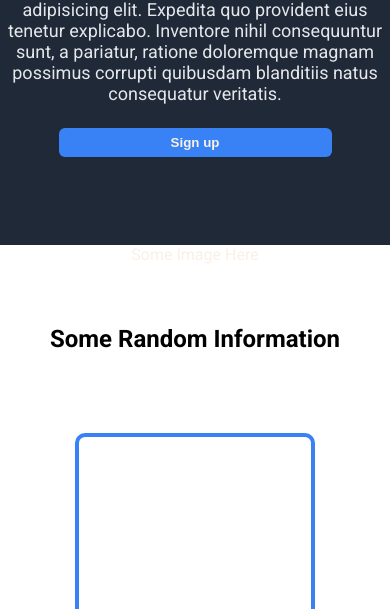
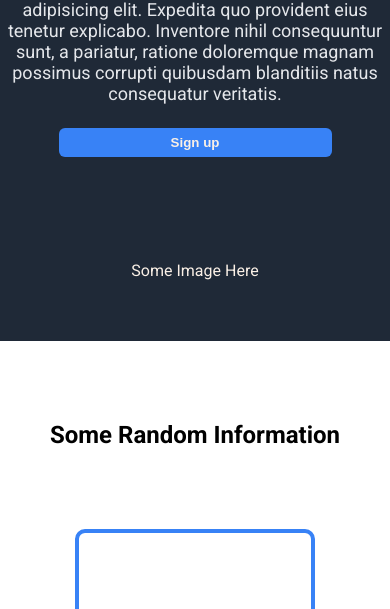
Before and after one commit to swot786/landing_page, a plain HTML site: page index.html in a window 390 px wide. Shown: the part 235-844 px from the top of the page. Drawn offline with Linux system fonts and the light colour scheme.

Commit message:
Changed css styles on img div

```diff
--- a/css/styles.css
+++ b/css/styles.css
@@ -52,7 +52,7 @@ body {
   flex-direction: row;
   justify-content: space-around;
   align-items: center;
-  height: 25rem;
+  /* height: 25rem; */
   color: linen;
 }
 
@@ -64,8 +64,8 @@ body {
 
 .intro-text.intro-img {
   text-align: center;
+  /* border: 2px solid; */
   /* Padding is inserted for the purpose of centering text */
-  padding: 4rem 0;
 }
 
 .intro-text-div .hero-main-text {
@@ -170,7 +170,7 @@ body {
 
 .action-section .call-to-action {
   /* flex: 2; */
-  width: 70%;
+  width: 60%;
   /* border: 1px solid; */
 }
 .action-section .sign-up {
@@ -221,6 +221,14 @@ footer p {
     /* border: 1px solid; */
   }
 
+  .intro-text.intro-img {
+    text-align: center;
+    /* border: 2px solid; */
+    height: 10rem;
+    /* Padding is inserted for the purpose of centering text */
+    padding: 5rem 0;
+  }
+
   .intro-text-div button {
     display: block;
     width: 70%;
```
